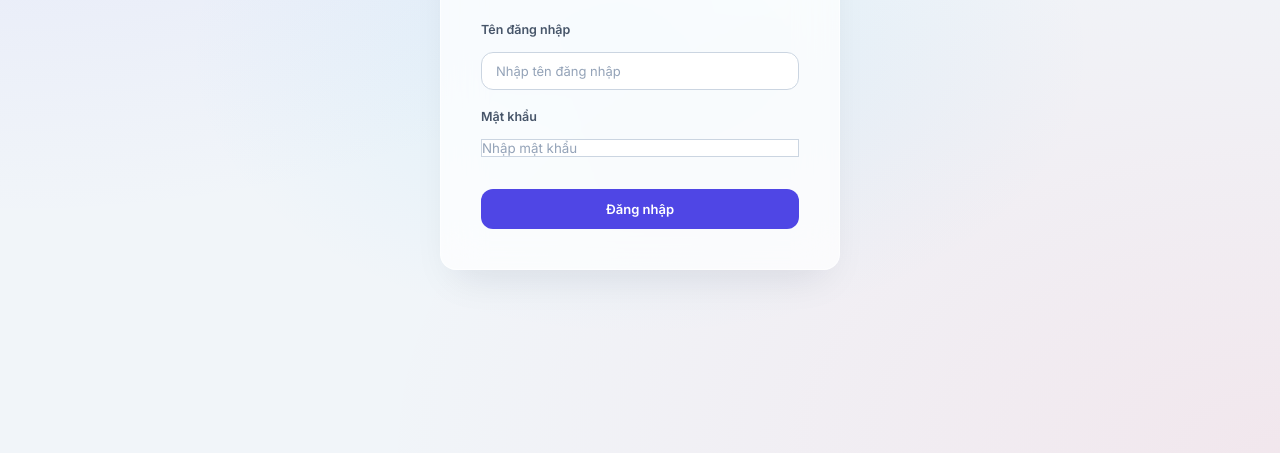
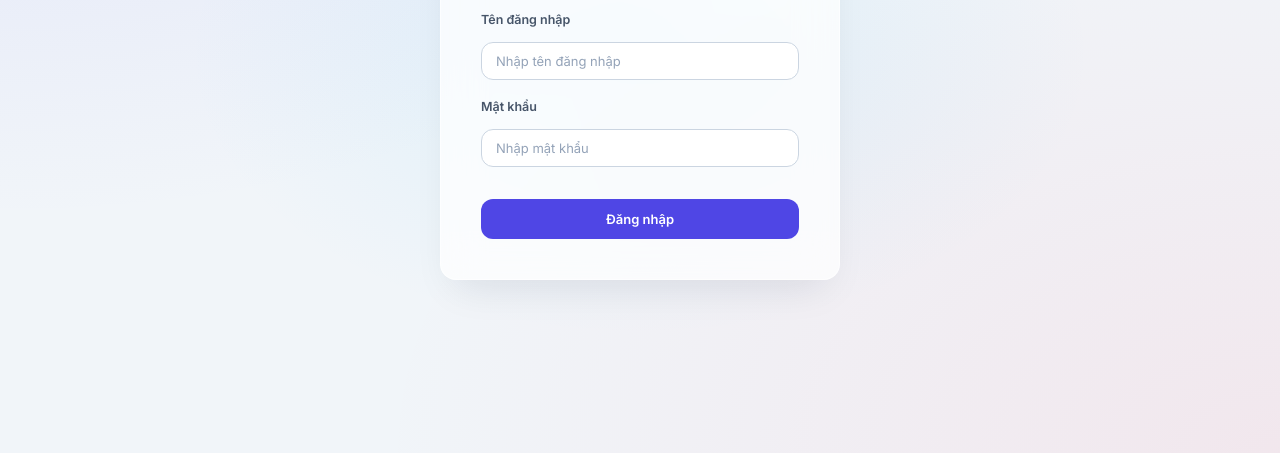
Before and after one commit to Tung27111988/Quan-ly-cong-viec, a plain HTML site: page index.html in a window 1280 px wide. Shown: the part 347-800 px from the top of the page. Drawn offline with Linux system fonts and the light colour scheme.

Commit message:
Dong bo kich thuoc o go mat khau voi o dang nhap bang cach bo sung input type password vao css dung chung

```diff
--- a/style.css
+++ b/style.css
@@ -1525,6 +1525,7 @@ form {
 }
 
 input[type="text"],
+input[type="password"],
 input[type="date"],
 select,
 textarea {
@@ -1539,6 +1540,7 @@ textarea {
 }
 
 input[type="text"]:focus,
+input[type="password"]:focus,
 input[type="date"]:focus,
 select:focus,
 textarea:focus {
```
